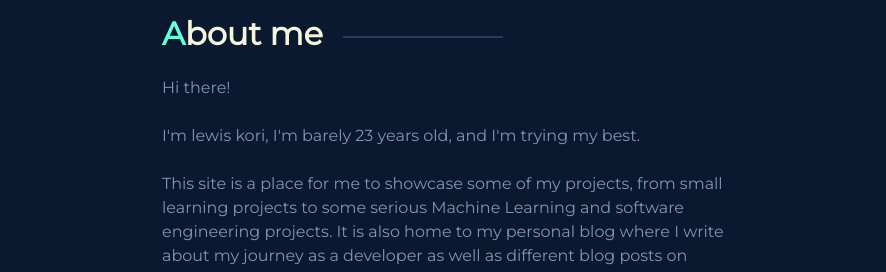
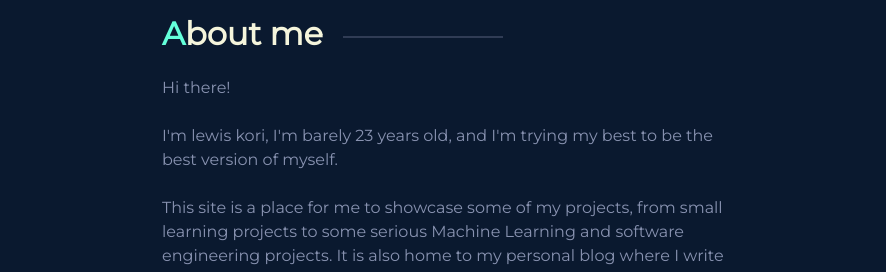
Before and after one commit to lewis-kori/portfolio-test, a plain HTML site: page index.html in a window 1280 px wide. Shown: the part 780-1052 px from the top of the page, 0-886 px from the left. Drawn offline with nearby package versions, Linux system fonts and the light colour scheme.

Commit message:
initial commit

```diff
--- a/index.html
+++ b/index.html
@@ -85,7 +85,7 @@
 
 
                     <p>Hi there!</p><br>
-                    <p>I'm lewis kori, I'm barely 23 years old, and I'm trying my best.</p><br>
+                    <p>I'm lewis kori, I'm barely 23 years old, and I'm trying my best to be the best version  of myself.</p><br>
 
                     <p>This site is a place for me to showcase some of my projects, from small learning projects to
                         some serious Machine Learning and software engineering projects. It is also home to my personal
```
